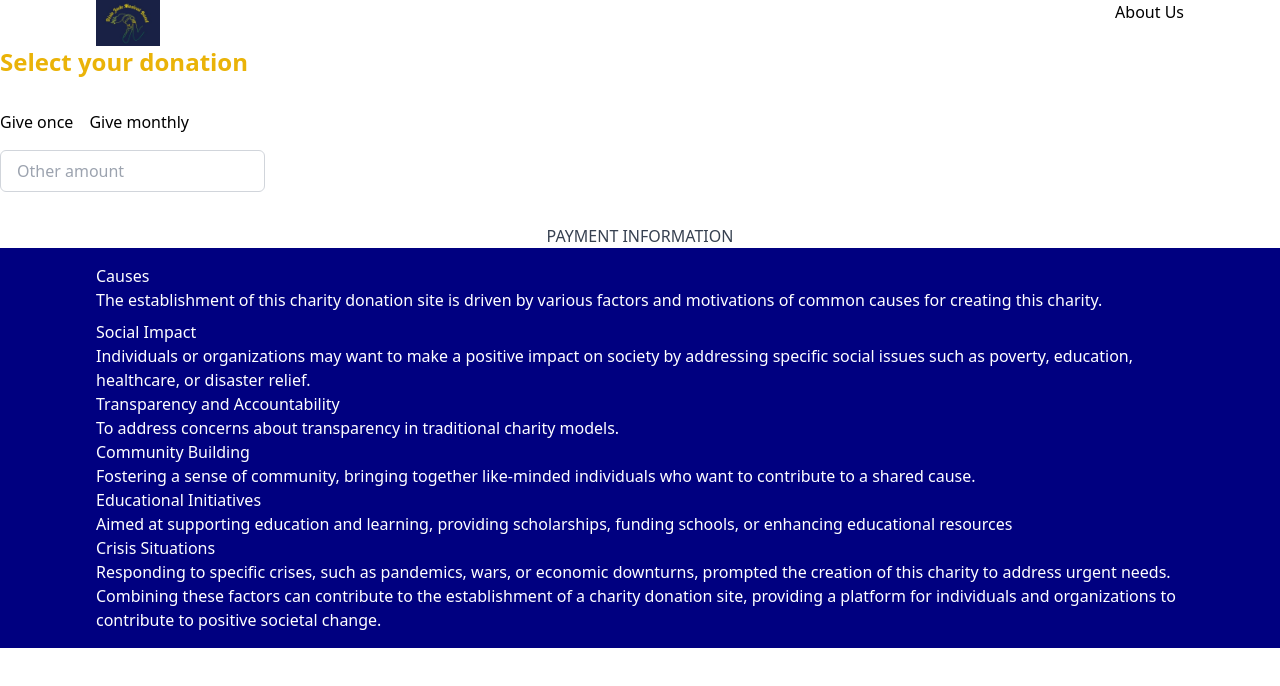
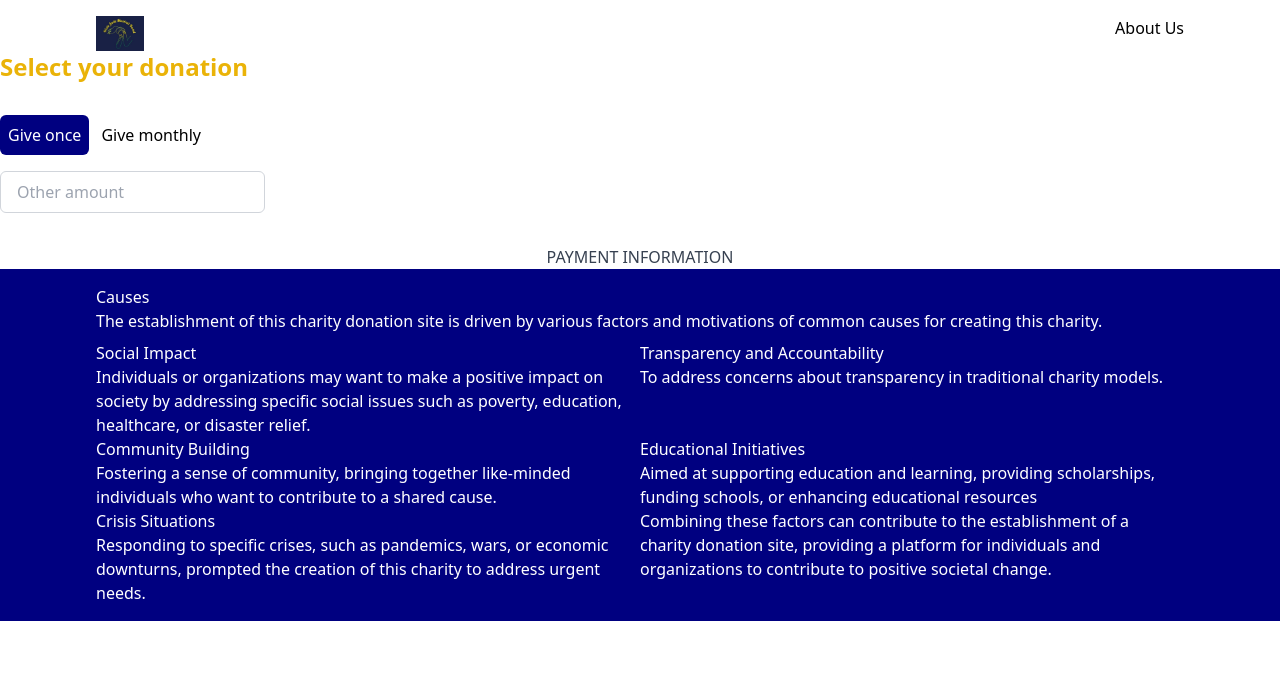
Before and after one commit to DixieJade/dominiquecharity, a React (Create React App) app: page / in a window 1280 px wide. Shown: the top 686 px of the page. Built offline with nearby package versions, Linux system fonts and the light colour scheme.

Commit message:
the payment label input for payment style

```diff
--- a/src/components/Navbar.jsx
+++ b/src/components/Navbar.jsx
@@ -5,10 +5,13 @@
   return (
     <nav className="px-24">
       <div className="flex justify-between">
-        <div className="w-16">
+        <div className="w-12">
           <img src={logo} alt="Logo of the group" />
         </div>
-        <a href="https://direct.me/dominiqueruiz" className="cursor-pointer">
+        <a
+          href="https://direct.me/dominiqueruiz"
+          className="cursor-pointer no-underline"
+        >
           About Us
         </a>
       </div>
--- a/src/components/Payment/index.jsx
+++ b/src/components/Payment/index.jsx
@@ -11,7 +11,13 @@
         Select your donation
       </h2>
       <div className="flex items-center mb-4">
-        <label className="mr-4">
+        <label
+          className={`mr-3 ${
+            donationFrequency === "once"
+              ? "bg-[#000080] text-white p-2 rounded-md"
+              : ""
+          }`}
+        >
           <input
             type="radio"
             name="donationFrequency"
@@ -22,7 +28,13 @@
           />
           Give once
         </label>
-        <label>
+        <label
+          className={`mr-4 ${
+            donationFrequency === "monthly"
+              ? "bg-[#000080] text-white p-2 rounded-md"
+              : ""
+          }`}
+        >
           <input
             type="radio"
             name="donationFrequency"
@@ -45,7 +57,7 @@
         />
       </div>
       <div className="text-center mt-4">
-        <a href="#" className="text-gray-700 hover:underline">
+        <a href="#" className="text-gray-700 no-underline">
           PAYMENT INFORMATION
         </a>
       </div>
--- a/src/pages/Homepage/index.jsx
+++ b/src/pages/Homepage/index.jsx
@@ -4,7 +4,7 @@
 
 const index = () => {
   return (
-    <div>
+    <div className="py-4">
       <section>
         <Navbar />
       </section>
@@ -22,7 +22,7 @@
                 this charity.
               </p>
             </div>
-            <div className="gird grid-cols-2">
+            <div className="grid grid-cols-2">
               {/*Goals of the website starts*/}
               <div>
                 <h2>Social Impact</h2>
```
